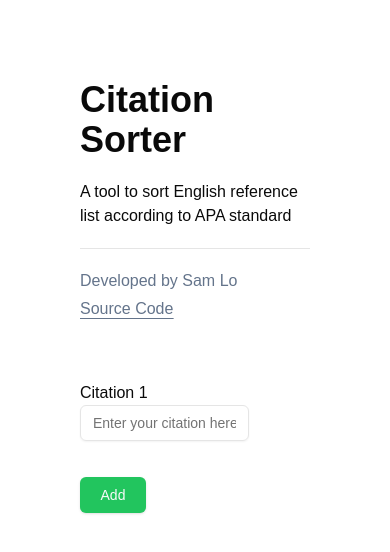
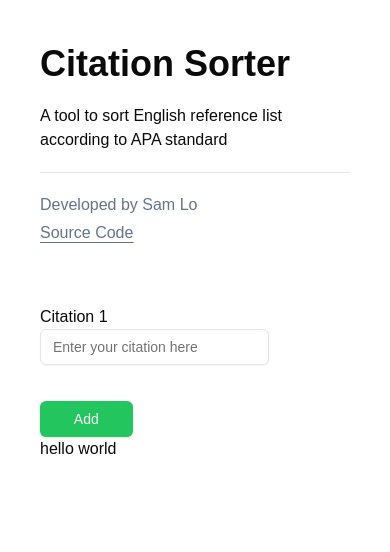
Before and after one commit to SamLo2200/ReferenceSorter, a Next.js app: page / in a window 390 px wide. Shown: the top 552 px of the page. Built offline with nearby package versions, Linux system fonts and the light colour scheme.

Commit message:
fixed padding issue on mobile

```diff
--- a/src/app/page.tsx
+++ b/src/app/page.tsx
@@ -3,7 +3,7 @@ import TableController from "@/components/TableController";
 
 export default function Home() {
     return (
-        <main className="flex justify-center items-center mx-20 my-20">
+        <main className="flex justify-center items-center mx-10 my-11 lg:my-20 lg:mx-20">
             <div className="grid grid-cols-1 gap-10 md:grid-cols-3 lg:grid-cols-6">
                 <div className="flex flex-col gap-1 lg:col-span-2">
                     <p className="text-4xl font-bold place-self-start lg:col-span-2">
@@ -28,7 +28,6 @@ export default function Home() {
                     </p>
                 </div>
                 <div className="md:col-span-2 lg:col-span-3">
-                    {/* <DymanicTable /> */}
                     <TableController />
                 </div>
             </div>
--- a/src/components/TableController.tsx
+++ b/src/components/TableController.tsx
@@ -2,14 +2,21 @@
 
 import { useState } from "react";
 import DymanicTable from "./DymanicTable";
+import SortedDisplay from "./SortedDisplay";
 
 export default function TableController() {
     const [citationContent, setCitationContent] = useState<string[]>([""]);
 
     return (
-        <DymanicTable
-            citationContent={citationContent}
-            setCitationContent={setCitationContent}
-        />
+        <div className="">
+            <div className="">
+                <DymanicTable
+                    citationContent={citationContent}
+                    setCitationContent={setCitationContent}
+                />
+            </div>
+
+            <SortedDisplay />
+        </div>
     );
 }
```
